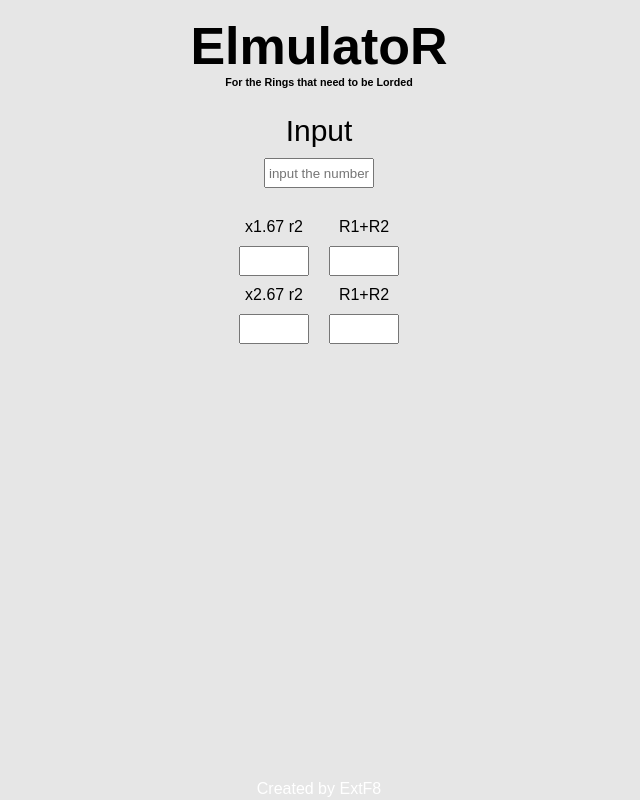
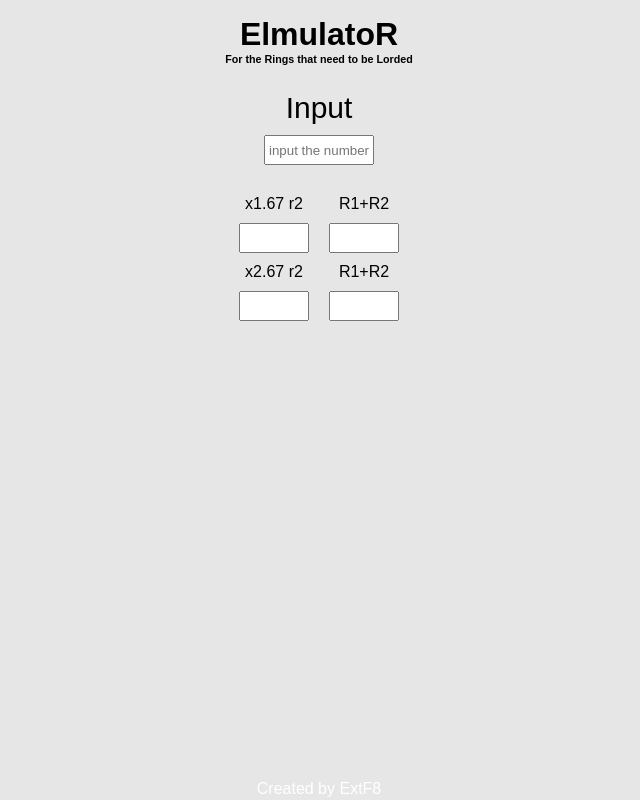
Before and after one commit to ExtF8/elmulator, an Electron app: page index.html in a window 800 px wide. Shown: the whole page, without its empty margins (81-721 px from the left). Drawn offline with Linux system fonts and the light colour scheme.

Commit message:
Changed h1 font size

```diff
--- a/style.css
+++ b/style.css
@@ -7,7 +7,6 @@
     padding: 0;
 }
 
-/* footer support */
 html {
     position: relative;
     min-height: 100%;
@@ -15,7 +14,6 @@ html {
 
 body {
     text-align: center;
-    /* margin-bottom: 100px; */
     background-color: #E6E6E6;
 }
 
@@ -24,7 +22,7 @@ header {
 }
 
 h1 {
-    font-size: 52px;
+    font-size: 32px;
 }
 
 
@@ -82,7 +80,6 @@ input {
     width: 70px;
     height: 30px;
     text-align: center;
-    /* font-size: large; */
 }
 
 #input1 {
@@ -92,5 +89,4 @@ input {
 input::-webkit-outer-spin-button,
 input::-webkit-inner-spin-button {
     display: none;
-
 }
```
